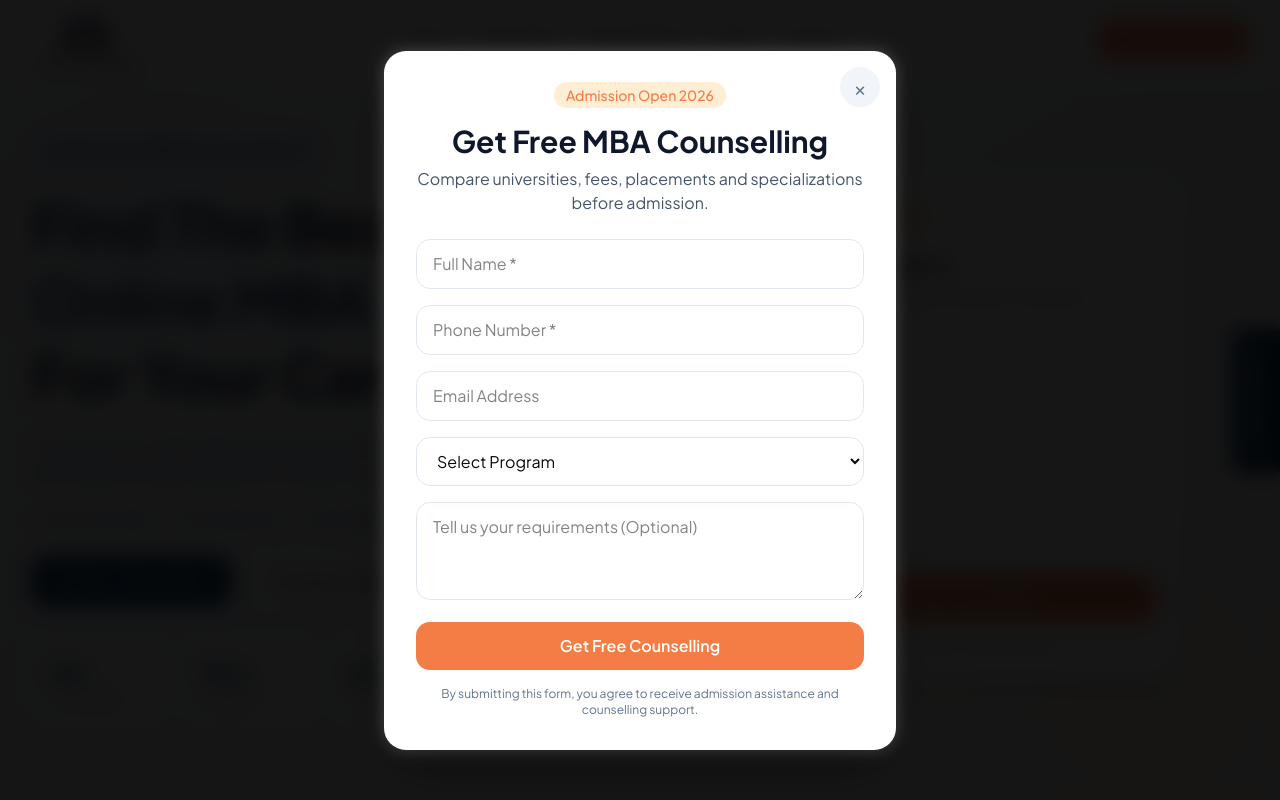
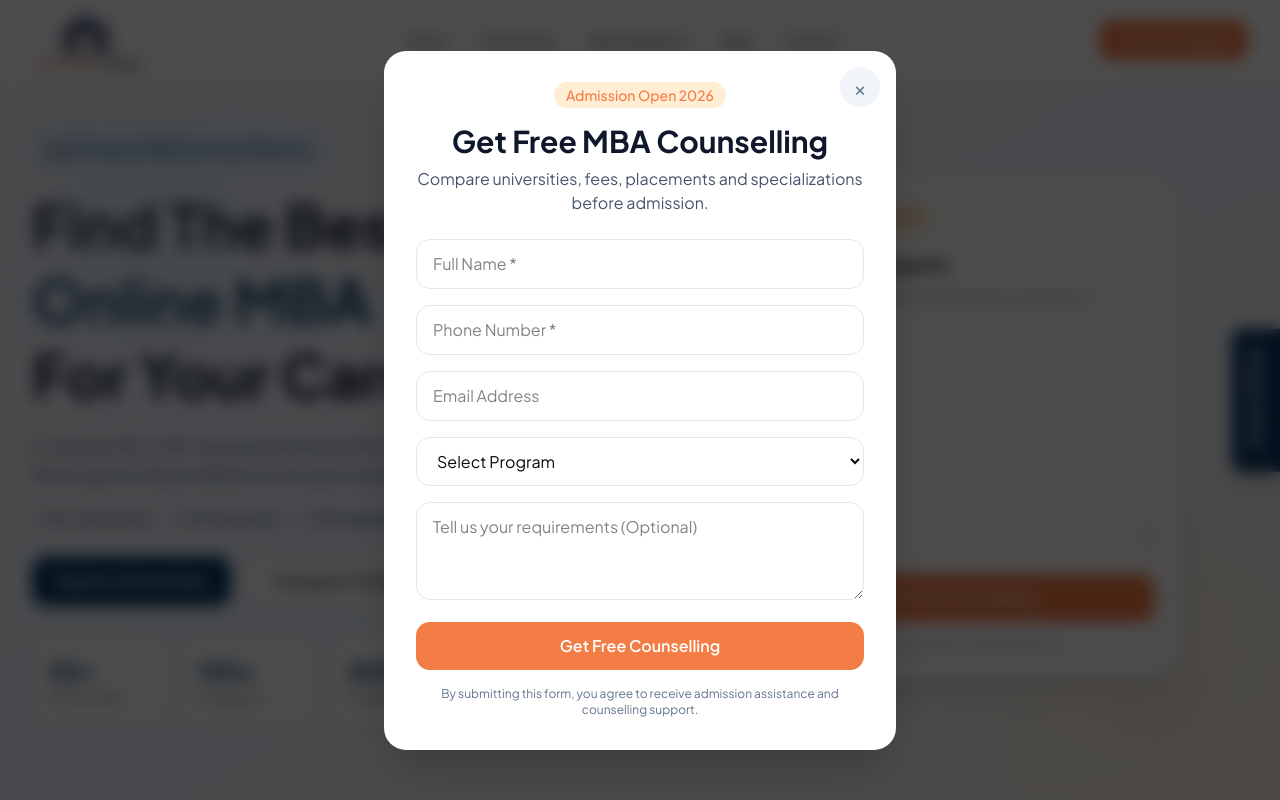
Before and after one commit to magicabhi1234-pixel/omc-2.0, a Next.js app: page / in a window 1280 px wide. Shown: the top 800 px of the page. Built offline with nearby package versions, Linux system fonts and the light colour scheme.

Commit message:
Fixed lead popup close issue

```diff
--- a/app/page.tsx
+++ b/app/page.tsx
@@ -6,14 +6,12 @@ import Comparison from "@/components/home/comparison";
 import Blogs from "@/components/home/blogs";
 import FAQ from "@/components/home/faq";
 import CTA from "@/components/home/cta";
-import LeadPopup from "@/components/common/lead-popup";
 import Testimonials from "@/components/home/testimonials";
 import AIMatchFinder from "@/components/home/ai-match-finder";
 
 export default function HomePage() {
   return (
     <>
-      <LeadPopup />
       <Hero />
       <AIMatchFinder />
       <TrustedUniversities />
```
